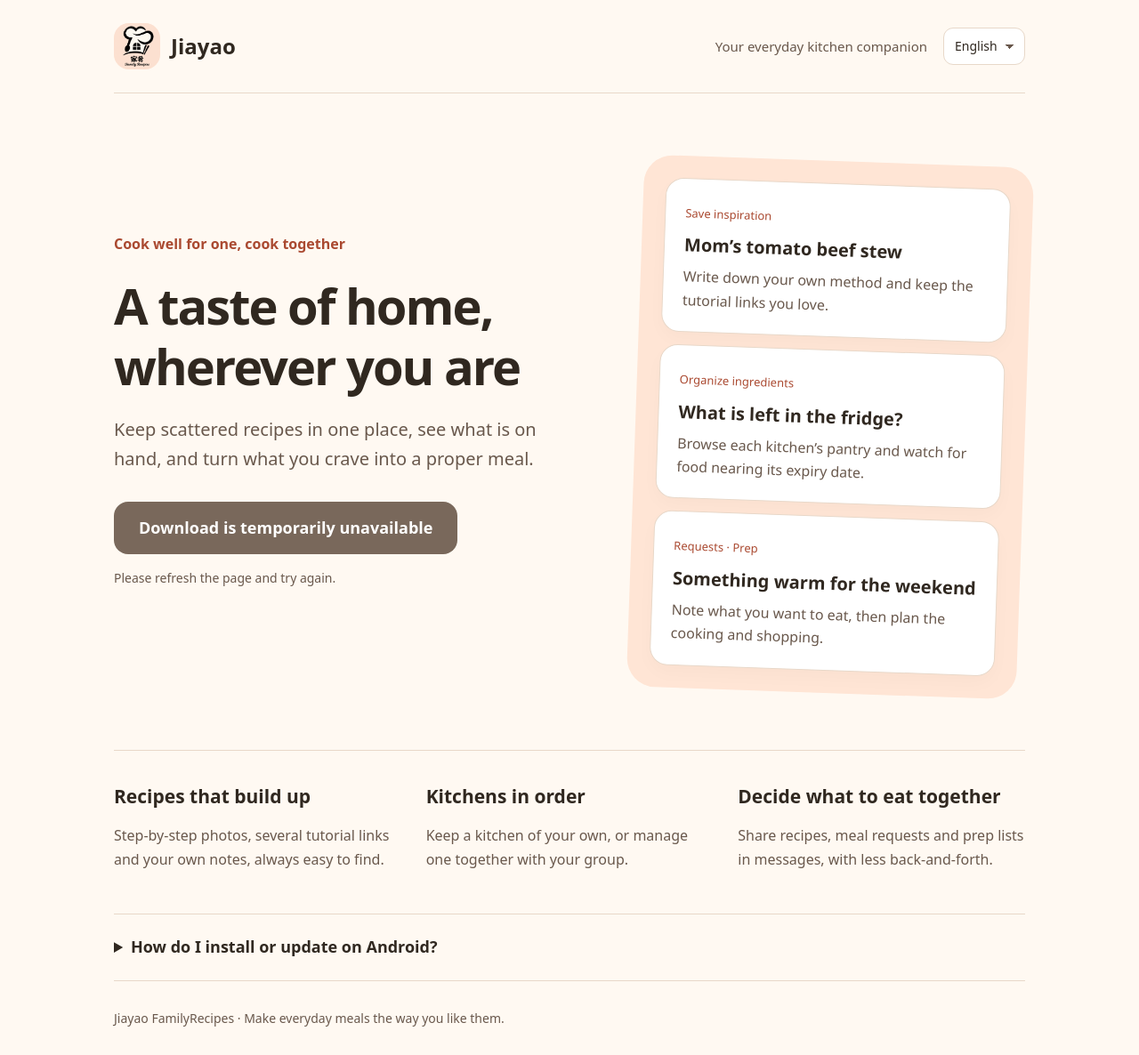
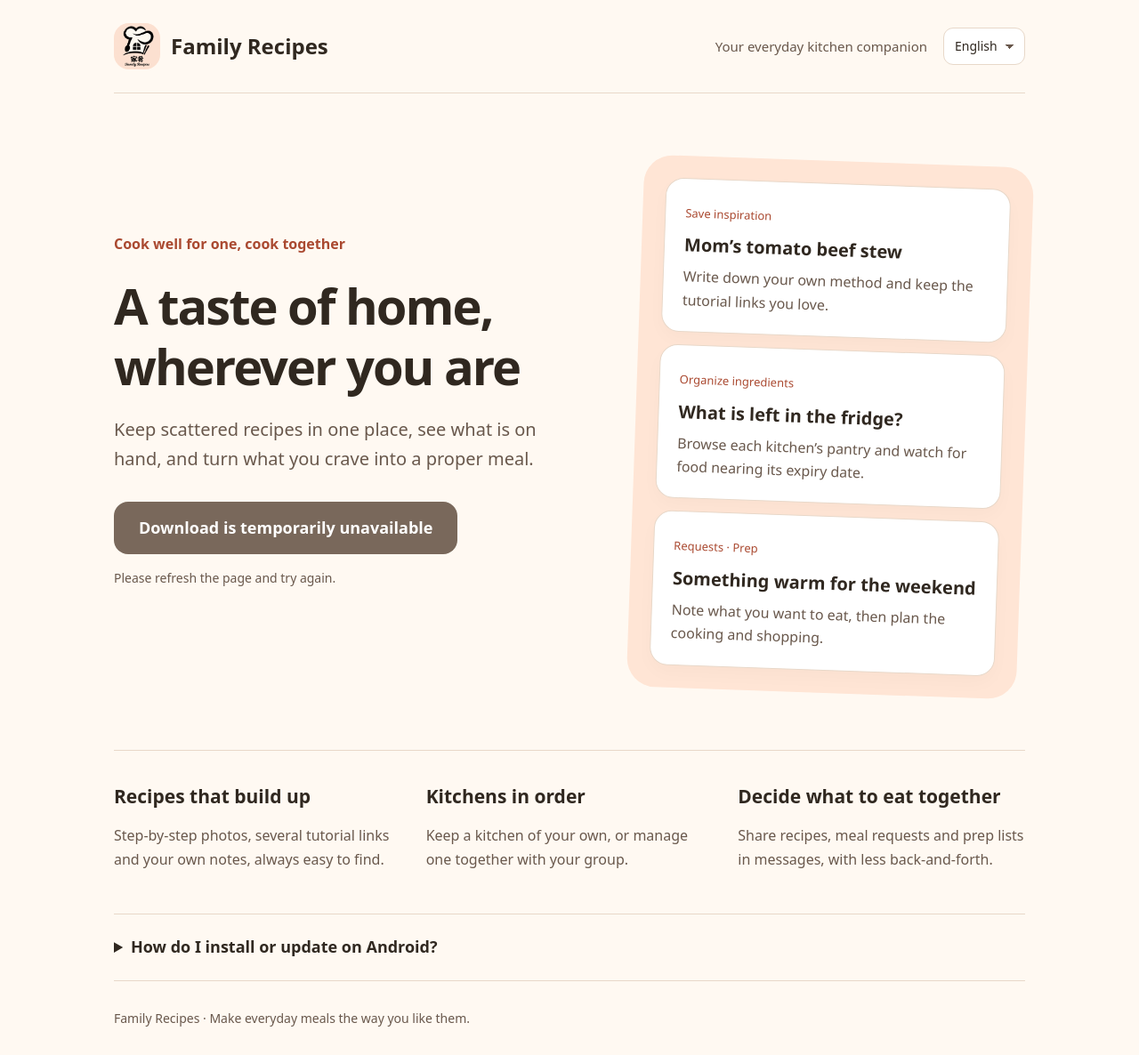
Before and after one commit to GregOcean/FamilyRecipes, a web app: page /index.html in a window 1280 px wide. Shown: the whole page at 89% size. Run offline with its HTML, style and script files only (its server is not run), Linux system fonts and the light colour scheme; data that the repository does not hold is empty; some of the project's set-up classes (security, data sources, template engines, error pages and the like) are left out, and stand-ins take their place.

Commit message:
fix: use Family Recipes instead of Jiayao in English web and app copy

```diff
--- a/android/app/src/main/res/values-en/new_features.xml
+++ b/android/app/src/main/res/values-en/new_features.xml
@@ -39,7 +39,7 @@
 <string name="kitchen_group_label">Group: %1$s</string>
 <string name="app_version">Version</string>
 <string name="about_title">About</string>
-<string name="about_description">Jiayao brings the taste of home wherever you are. Collect recipes, manage ingredients, request meals, plan cooking and chat. Kitchens keep separate inventory and meal arrangements; recipes can be public or group-visible.</string>
+<string name="about_description">Family Recipes brings the taste of home wherever you are. Collect recipes, manage ingredients, request meals, plan cooking and chat. Kitchens keep separate inventory and meal arrangements; recipes can be public or group-visible.</string>
 <string name="about_learning_sources">Learning content sources</string>
 <string name="about_learning_note">Learning content is provided under Unlicense, packaged offline with layout changes.</string>
 <string name="meal_dish_list">Dish list</string>
--- a/backend/src/main/resources/static/index.html
+++ b/backend/src/main/resources/static/index.html
@@ -77,7 +77,7 @@ const copy={
   releaseError:'请稍后刷新页面重试。'
  },
  en:{
-  brand:'Jiayao',tagline:'Your everyday kitchen companion',language:'Language',sceneAria:'What you can do with Jiayao',featuresAria:'Features',
+  brand:'Family Recipes',tagline:'Your everyday kitchen companion',language:'Language',sceneAria:'What you can do with Family Recipes',featuresAria:'Features',
   eyebrow:'Cook well for one, cook together',headline:'A taste of home, wherever you are',intro:'Keep scattered recipes in one place, see what is on hand, and turn what you crave into a proper meal.',
   downloadLoading:'Getting the latest build…',releaseLoading:'Checking the latest release…',noscript:'Please enable JavaScript to see the latest download and release time.',
   note1Pill:'Save inspiration',note1Title:'Mom’s tomato beef stew',note1Body:'Write down your own method and keep the tutorial links you love.',
@@ -87,8 +87,8 @@ const copy={
   feature2Title:'Kitchens in order',feature2Body:'Keep a kitchen of your own, or manage one together with your group.',
   feature3Title:'Decide what to eat together',feature3Body:'Share recipes, meal requests and prep lists in messages, with less back-and-forth.',
   installQuestion:'How do I install or update on Android?',installAnswer:'Open the downloaded APK and allow installation when your phone asks. If a build with the same signature is already installed, update over it without uninstalling. Android is available now; an iPhone version is not yet offered.',
-  footer:'Jiayao FamilyRecipes · Make everyday meals the way you like them.',
-  title:'Jiayao · A taste of home, wherever you are',description:'Jiayao brings recipes, ingredients and meal planning together for everyday cooking.',
+  footer:'Family Recipes · Make everyday meals the way you like them.',
+  title:'Family Recipes · A taste of home, wherever you are',description:'Family Recipes brings recipes, ingredients and meal planning together for everyday cooking.',
   download:'Download for Android',downloadUnavailable:'Download is temporarily unavailable',
   release:'Version {version} · {size} MB · updated {date} (Beijing time)',
   releaseError:'Please refresh the page and try again.'
@@ -96,7 +96,7 @@ const copy={
 };
 const select=document.getElementById('language'),button=document.getElementById('download'),info=document.getElementById('release');
 let currentLang='zh',latestRelease=null;
-const remembered=localStorage.getItem('jiayao-language');
+const remembered=localStorage.getItem('family-recipes-language');
 const requested=new URLSearchParams(location.search).get('lang');
 currentLang=requested==='en'||requested==='zh'?requested:(remembered==='en'||remembered==='zh'?remembered:(navigator.language||'').toLowerCase().startsWith('zh')?'zh':'en');
 function formatRelease(release,lang){
@@ -114,7 +114,7 @@ function renderRelease(lang){
  }
 }
 function applyLanguage(lang){
- currentLang=lang;select.value=lang;localStorage.setItem('jiayao-language',lang);
+ currentLang=lang;select.value=lang;localStorage.setItem('family-recipes-language',lang);
  document.documentElement.lang=lang==='zh'?'zh-CN':'en';
  document.title=copy[lang].title;
  document.getElementById('metaDescription').setAttribute('content',copy[lang].description);
```
Also changed, not shown: android/app/src/main/res/values-en/ui_strings.xml (+4 -4 lines).
